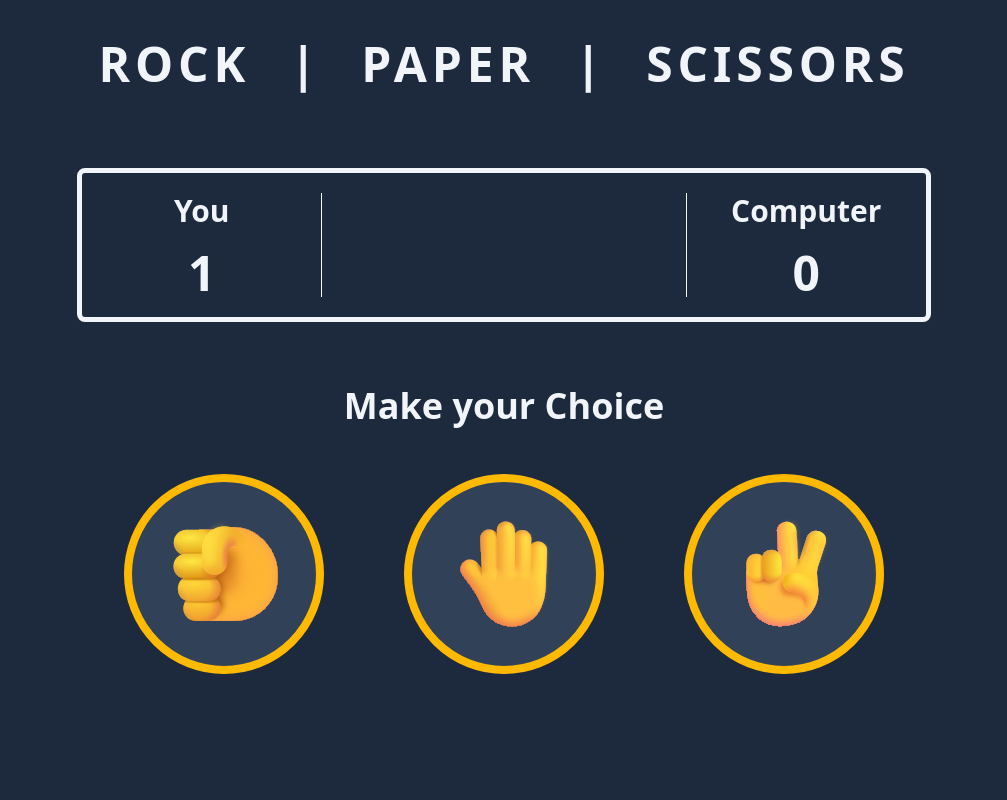
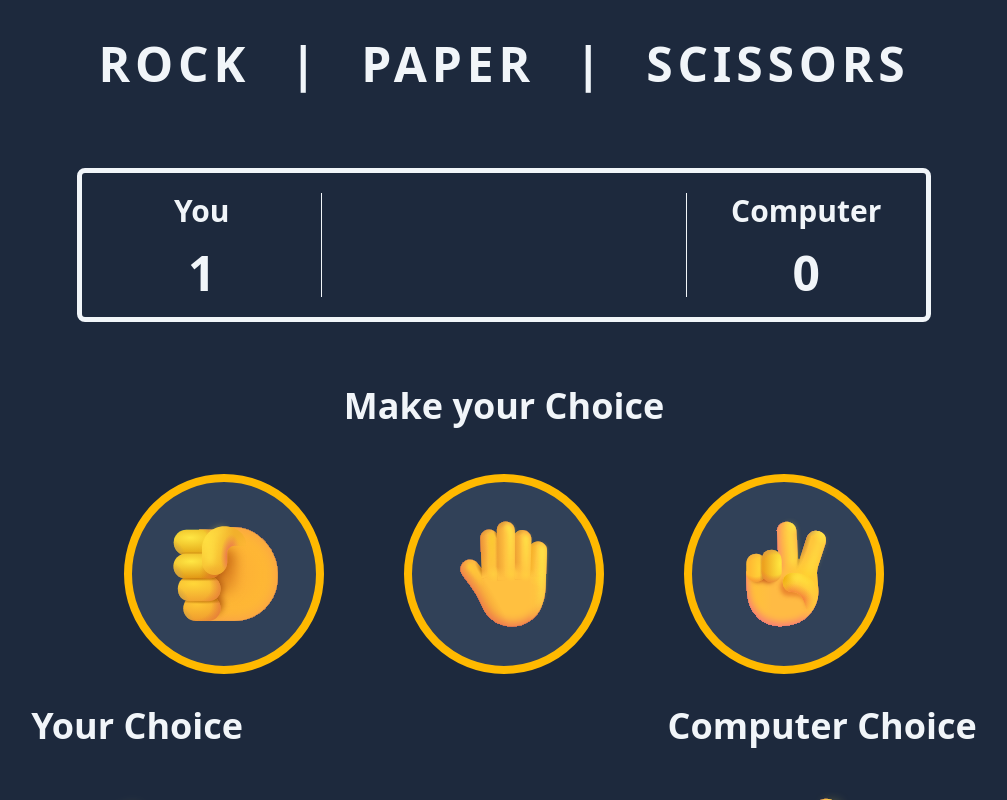
Before and after one commit to jutuli/Rock_Paper_Scissors, a React (Vite) app: page / in a window 1280 px wide. Both pictures are taken after a click on the button 360 px from the left and 574 px from the top of the page. Shown: the top 800 px of the page, without its empty margins (136-1143 px from the left). Built offline with nearby package versions, Linux system fonts and the light colour scheme.

Commit message:
Add Button in Result Display

```diff
--- a/src/App.tsx
+++ b/src/App.tsx
@@ -2,18 +2,22 @@ import { useState } from "react";
 import Header from "./components/Header";
 import ScoreBoard from "./components/ScoreBoard";
 import GamePlay from "./components/GamePlay";
+import Result from "./components/Result";
+
+type Choice = "rock" | "paper" | "scissors";
 
 function App() {
   const [playerScore, setPlayerScore] = useState(0);
   const [computerScore, setComputerScore] = useState(0);
-  const [playerChoice, setPlayerChoice] = useState("");
-  const [computerChoice, setComputerChoice] = useState("");
+  const [playerChoice, setPlayerChoice] = useState<Choice | null>(null);
+  const [computerChoice, setComputerChoice] = useState<Choice | null>(null);
 
-  const choices = ["rock", "paper", "scissors"];
+  const choices: Choice[] = ["rock", "paper", "scissors"];
 
-  const handleChoice = (choice: "rock" | "paper" | "scissors") => {
+  const handleChoice = (choice: Choice) => {
     setPlayerChoice(choice);
-    const randomChoice = choices[Math.floor(Math.random() * choices.length)];
+    const randomChoice: Choice =
+      choices[Math.floor(Math.random() * choices.length)];
     setComputerChoice(randomChoice);
 
     // handle result of the game round and update scores
@@ -36,6 +40,7 @@ function App() {
       <Header />
       <ScoreBoard playerScore={playerScore} computerScore={computerScore} />
       <GamePlay makeChoice={handleChoice} />
+      <Result playerChoice={playerChoice} computerChoice={computerChoice} />
     </section>
   );
 }
--- a/src/components/Result.tsx
+++ b/src/components/Result.tsx
@@ -0,0 +1,39 @@
+interface IResultProps {
+  playerChoice: "rock" | "paper" | "scissors" | null;
+  computerChoice: "rock" | "paper" | "scissors" | null;
+}
+
+const Result = ({ playerChoice, computerChoice }: IResultProps) => {
+  if (!playerChoice || !computerChoice) return null;
+  const playerImageClassName = `size-50 ${
+    playerChoice === "rock" ? "rotate-270" : ""
+  }`;
+  const computerImageClassName = `size-50 ${
+    computerChoice === "rock" ? "rotate-270" : ""
+  }`;
+  return (
+    <section className="mt-8 flex items-center gap-20">
+      <div className="flex flex-col items-center justify-center gap-10">
+        <h3 className="text-4xl font-bold">Your Choice</h3>
+        <img
+          src={`src/assets/img/${playerChoice}.svg`}
+          alt={playerChoice}
+          className={playerImageClassName}
+        />
+      </div>
+      <button className="mt-18 h-14 cursor-pointer rounded-lg border-4 border-transparent bg-amber-400 px-10 text-3xl font-bold text-slate-800 transition-all duration-300 ease-in-out hover:border-amber-400 hover:bg-slate-800 hover:text-slate-100">
+        Next Round
+      </button>
+      <div className="flex flex-col items-center justify-center gap-10">
+        <h3 className="text-4xl font-bold">Computer Choice</h3>
+        <img
+          src={`src/assets/img/${computerChoice}.svg`}
+          alt={computerChoice}
+          className={computerImageClassName}
+        />
+      </div>
+    </section>
+  );
+};
+
+export default Result;
```
